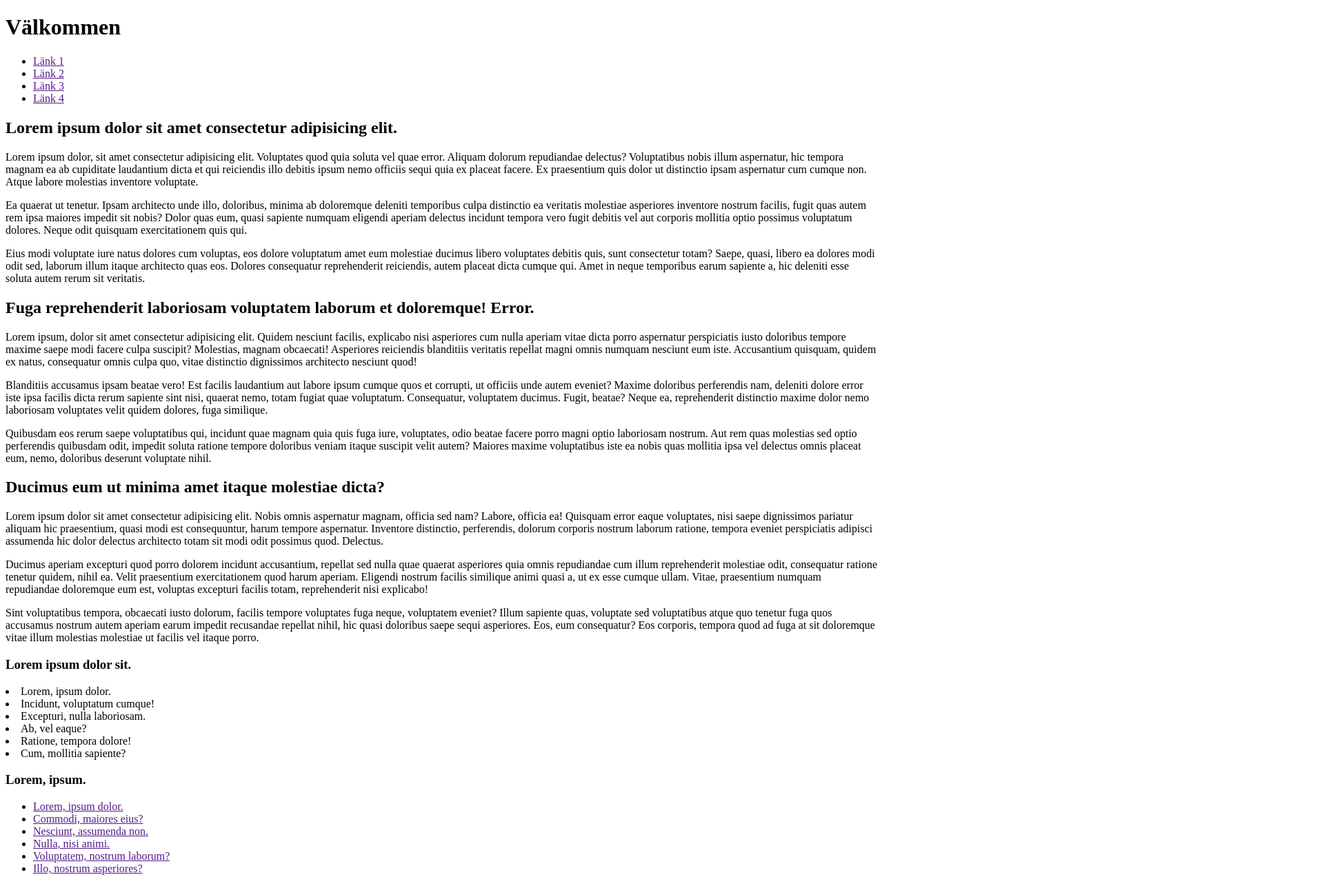
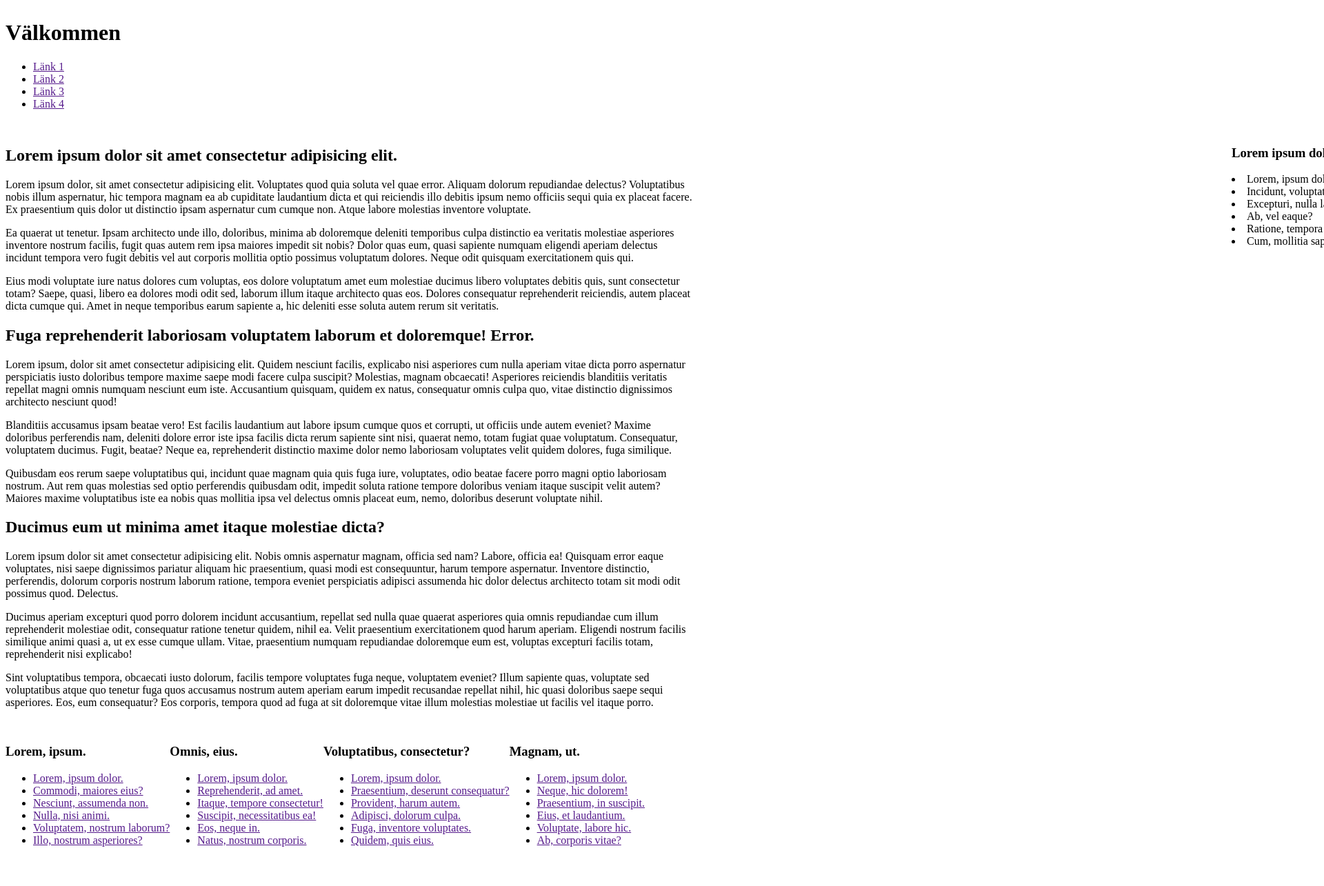
Before and after one commit to nadiagodocito-spec/Webbtest, a plain HTML site: page index.html in a window 1280 px wide. Shown: the top 1285 px of the page at 69% size, 1920 px wide, since content can reach past the window. After the commit the page ends 1252 px from the top, so only its background shows below. Drawn offline with Linux system fonts and the light colour scheme.

Commit message:
La till stilmall

```diff
--- a/index.html
+++ b/index.html
@@ -3,13 +3,13 @@
   <head>
     <meta charset="UTF-8" />
     <meta name="viewport" content="width=device-width, initial-scale=1.0" />
-    <link rel="stylesheet" href="" />
+    <link rel="stylesheet" href="style.css" />
     <title>Webbtest</title>
   </head>
   <body>
     <header>
-      <h1 class="logo">Välkommen</h1>
-      <nav class="navi">
+      <h1>Välkommen</h1>
+      <nav>
         <ul>
           <li><a href="">Länk 1</a></li>
           <li><a href="">Länk 2</a></li>
@@ -18,7 +18,7 @@
         </ul>
       </nav>
     </header>
-    <main class="main">
+    <main>
       <article>
         <section>
           <h2>Lorem ipsum dolor sit amet consectetur adipisicing elit.</h2>
@@ -117,7 +117,7 @@
         </section>
       </article>
     </main>
-    <aside class="side">
+    <aside>
       <h3>Lorem ipsum dolor sit.</h3>
       <li>Lorem, ipsum dolor.</li>
       <li>Incidunt, voluptatum cumque!</li>
@@ -126,7 +126,7 @@
       <li>Ratione, tempora dolore!</li>
       <li>Cum, mollitia sapiente?</li>
     </aside>
-    <footer class="foot">
+    <footer>
       <div class="foot1">
         <h3>Lorem, ipsum.</h3>
         <ul>
```
